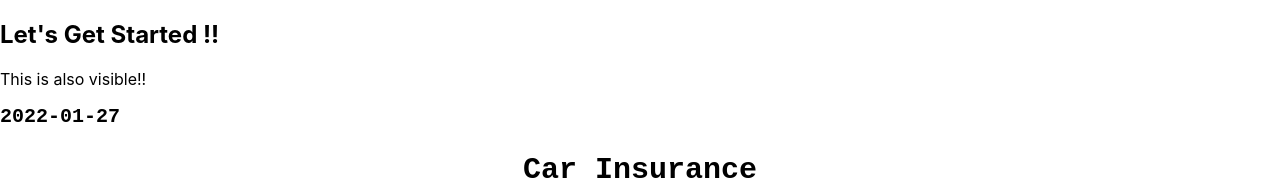
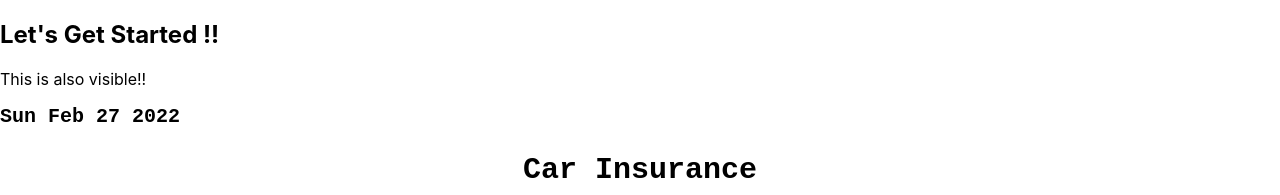
Before and after one commit to Shubhamkumarck/react-practice, a React (Create React App) app: page / in a window 1280 px wide. Shown: the top 195 px of the page. Built offline with nearby package versions, Linux system fonts and the light colour scheme.

Commit message:
removed hardcoding

```diff
--- a/src/components/ExpenseItem.js
+++ b/src/components/ExpenseItem.js
@@ -1,14 +1,15 @@
 import './ExpenseItem.css';
 
 function ExpenseItem(){
+    const expenseDate = new Date(2022 ,1, 27);
+    const expenseName='Car Insurance';
+    const expenseAmount=500;
     return (<div className='parent-div'>
-            <div className='expense-date'>2022-01-27</div>
+            <div className='expense-date'>{expenseDate.toDateString()}</div>
                 <div className='expense-name'>
-                    <h2>
-                        Car Insurance
-                    </h2>
+                    <h2>{expenseName}</h2>
                 </div>
-                <div className='expense-amount'>$500</div>
+                <div className='expense-amount'>${expenseAmount}</div>
         </div>);
 }
 
```
